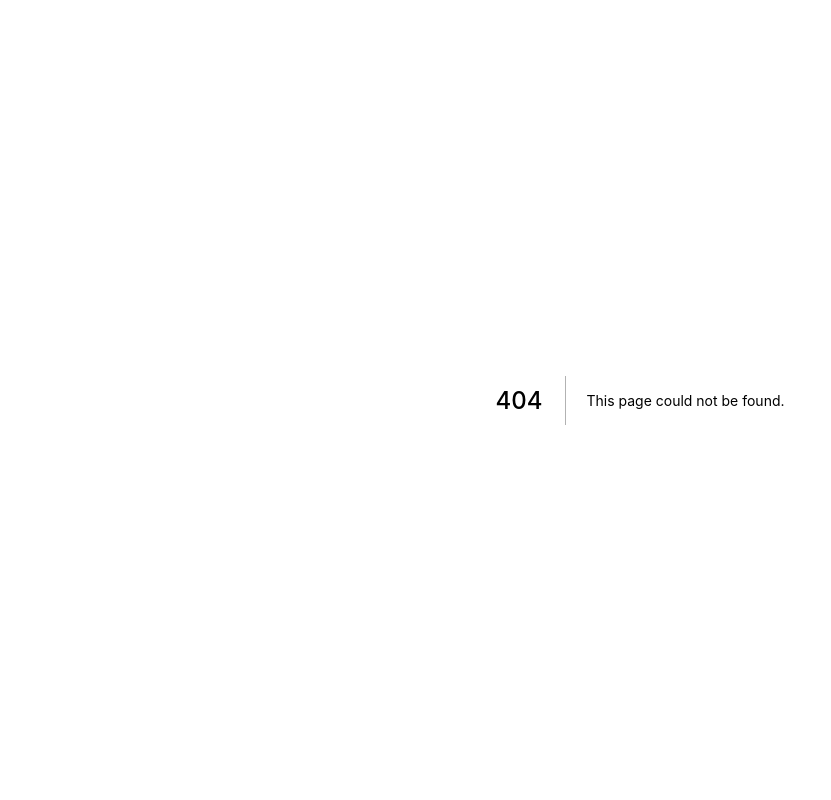
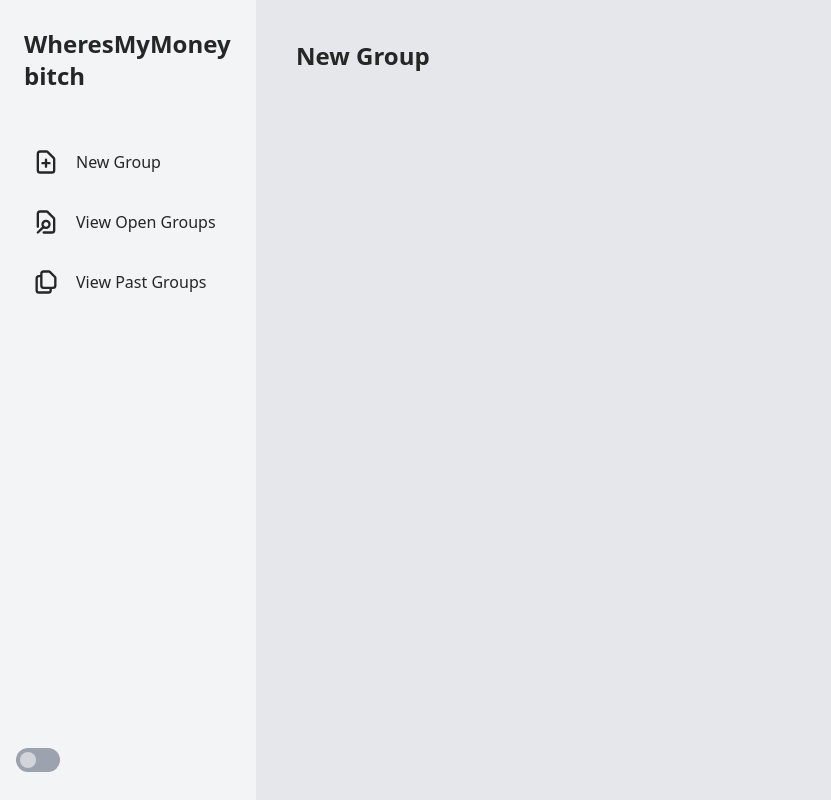
Before and after one commit to yanchenm/split, a Next.js app in the folder frontend/: page /newGroup in a window 1280 px wide. Before the commit this address had no page. Shown: the whole page, without its empty margins (0-831 px from the left). Built offline with nearby package versions, Linux system fonts and the light colour scheme.

Commit message:
Add routing

```diff
--- /dev/null
+++ b/frontend/pages/newGroup.tsx
@@ -0,0 +1,27 @@
+import { DarkmodeContext } from './_app';
+import type { NextPage } from 'next';
+import Sidebar from '../components/App/Sidebar';
+
+const Dashboard: NextPage = () => {
+  return (
+    <DarkmodeContext.Consumer>
+      {(darkmodeProps) => {
+        return (
+          <div className={`min-h-screen flex ${darkmodeProps.isDarkmode ? 'dark' : ''}`}>
+            <Sidebar />
+
+            {/* Content */}
+            <div className="bg-gray-200 text-neutral-800 dark:bg-slate-800 dark:text-white flex-1 p-10 text-2xl font-bold h-screen transition duration-200">
+               New Group
+              <div className="bg-gray-200 dark:bg-slate-800 dark:shadow-slate-900 mt-10 flex flex-row flex-wrap overflow-y-auto overflow-hidden h-5/6 rounded-xl content-start">
+
+              </div>
+            </div>
+          </div>
+        );
+      }}
+    </DarkmodeContext.Consumer>
+  );
+};
+
+export default Dashboard;
--- /dev/null
+++ b/frontend/pages/openGroups.tsx
@@ -0,0 +1,27 @@
+import { DarkmodeContext } from './_app';
+import type { NextPage } from 'next';
+import Sidebar from '../components/App/Sidebar';
+
+const Dashboard: NextPage = () => {
+  return (
+    <DarkmodeContext.Consumer>
+      {(darkmodeProps) => {
+        return (
+          <div className={`min-h-screen flex ${darkmodeProps.isDarkmode ? 'dark' : ''}`}>
+            <Sidebar />
+
+            {/* Content */}
+            <div className="bg-gray-200 text-neutral-800 dark:bg-slate-800 dark:text-white flex-1 p-10 text-2xl font-bold h-screen transition duration-200">
+               Open Groups
+              <div className="bg-gray-200 dark:bg-slate-800 dark:shadow-slate-900 mt-10 flex flex-row flex-wrap overflow-y-auto overflow-hidden h-5/6 rounded-xl content-start">
+
+              </div>
+            </div>
+          </div>
+        );
+      }}
+    </DarkmodeContext.Consumer>
+  );
+};
+
+export default Dashboard;
--- /dev/null
+++ b/frontend/pages/pastGroups.tsx
@@ -0,0 +1,27 @@
+import { DarkmodeContext } from './_app';
+import type { NextPage } from 'next';
+import Sidebar from '../components/App/Sidebar';
+
+const Dashboard: NextPage = () => {
+  return (
+    <DarkmodeContext.Consumer>
+      {(darkmodeProps) => {
+        return (
+          <div className={`min-h-screen flex ${darkmodeProps.isDarkmode ? 'dark' : ''}`}>
+            <Sidebar />
+
+            {/* Content */}
+            <div className="bg-gray-200 text-neutral-800 dark:bg-slate-800 dark:text-white flex-1 p-10 text-2xl font-bold h-screen transition duration-200">
+               Past Groups
+              <div className="bg-gray-200 dark:bg-slate-800 dark:shadow-slate-900 mt-10 flex flex-row flex-wrap overflow-y-auto overflow-hidden h-5/6 rounded-xl content-start">
+
+              </div>
+            </div>
+          </div>
+        );
+      }}
+    </DarkmodeContext.Consumer>
+  );
+};
+
+export default Dashboard;
```
